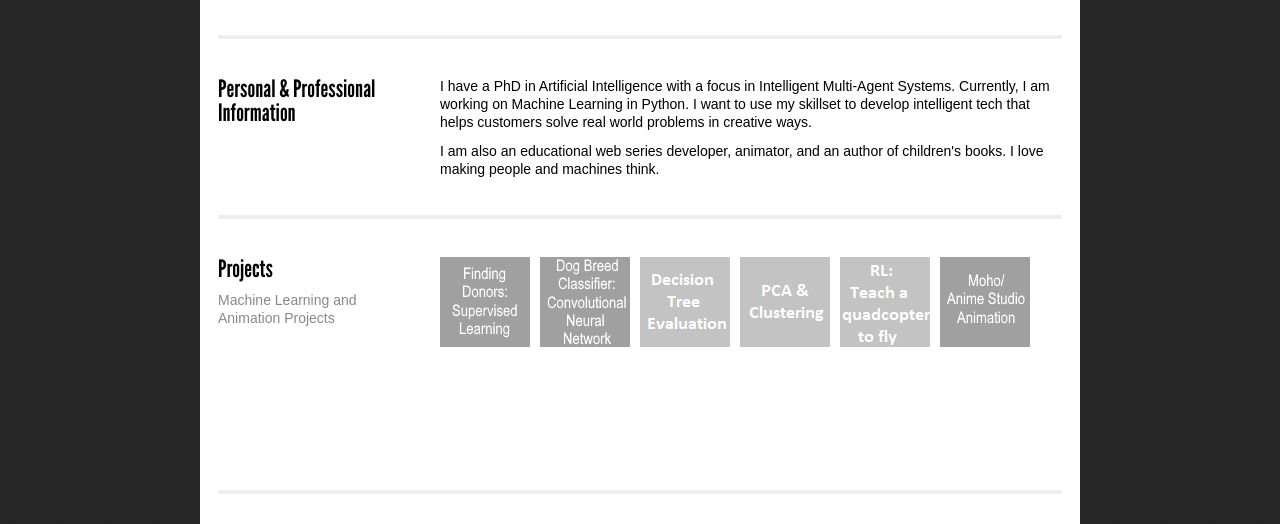
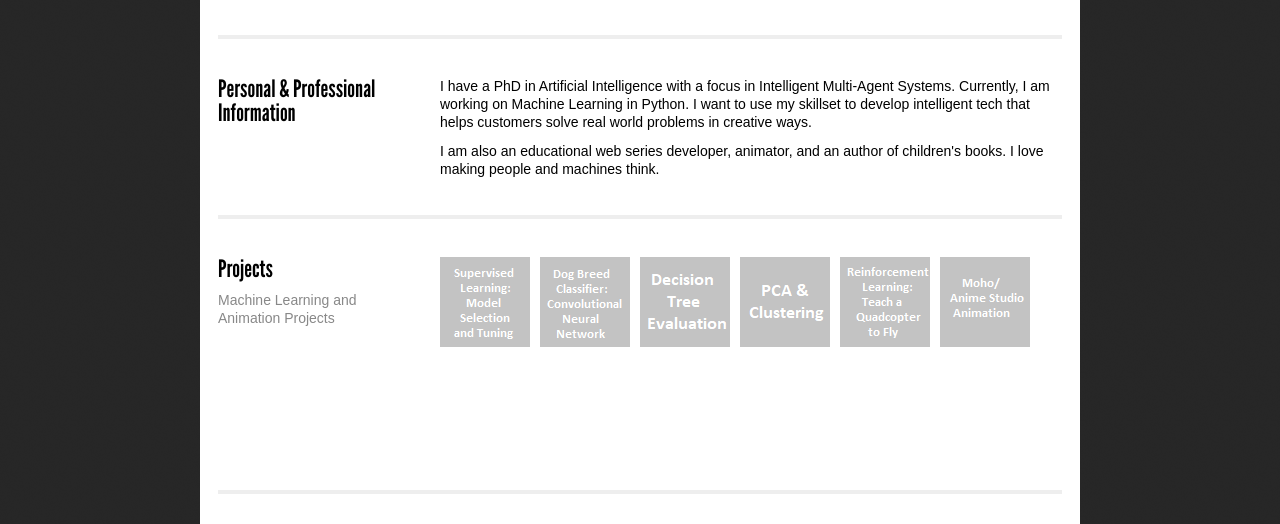
Before and after one commit to NujjA/NujjA.github.io, a plain HTML site: page index.html in a window 1280 px wide. Shown: the part 276-800 px from the top of the page. Drawn offline with Linux system fonts and the light colour scheme.

Commit message:
Added new Icons
New icons for Machine Learning Projects

```diff
--- a/index.html
+++ b/index.html
@@ -70,12 +70,12 @@
         </div>
 
         <div class="right gallery">
-          <a href="https://github.com/NujjA/Machine-Learning-Nanodegree/blob/master/Finding%20Donors%20Project%20Final/Supervised%20Learning%20-%20Finding%20Donors.ipynb"><img src="img/suplearnpic.png" width="90" height="90" alt="image" /></a>
-          <a href="https://github.com/NujjA/Machine-Learning-Nanodegree/blob/master/Dog%20Breed%20Project%20Final/Convolutional%20Neural%20Network%20Dog%20Breed%20Classifier.ipynb"><img src="img/CNNpic.png" width="90" height="90" alt="image" /></a>
+          <a href="https://github.com/NujjA/Machine-Learning-Nanodegree/blob/master/Finding%20Donors%20Project%20Final/Supervised%20Learning%20-%20Finding%20Donors.ipynb"><img src="img/SLPic2.png" width="90" height="90" alt="image" /></a>
+          <a href="https://github.com/NujjA/Machine-Learning-Nanodegree/blob/master/Dog%20Breed%20Project%20Final/Convolutional%20Neural%20Network%20Dog%20Breed%20Classifier.ipynb"><img src="img/CNNPic2.png" width="90" height="90" alt="image" /></a>
           <a href="https://github.com/NujjA/Machine-Learning-Nanodegree/blob/master/Boston%20Housing%20Project%20Final/Decision%20Tree%20Regressor_Housing%20Price%20Prediction.ipynb"><img src="img/TreePic.png" width="90" height="90" alt="image" /></a>
           <a href="https://github.com/NujjA/Machine-Learning-Nanodegree/blob/master/Customer%20Segments%20Final/customer_segments.ipynb"><img src="img/SegmentPic.png" width="90" height="90" alt="image" /></a>
-          <a href="https://github.com/NujjA/Machine-Learning-Nanodegree/blob/master/Quadcopter%20Project%20Final/Quadcopter_Project.ipynb"><img src="img/QuadPic.png" width="90" height="90" alt="image" /></a>
-          <a href="https://www.youtube.com/watch?v=yyqWX3c8E_E"><img src="img/AnimePic.png" width="90" height="90" alt="image" /></a>
+          <a href="https://github.com/NujjA/Machine-Learning-Nanodegree/blob/master/Quadcopter%20Project%20Final/Quadcopter_Project.ipynb"><img src="img/RLPic2.png" width="90" height="90" alt="image" /></a>
+          <a href="https://www.youtube.com/watch?v=yyqWX3c8E_E"><img src="img/MohoPic2.png" width="90" height="90" alt="image" /></a>
         </div>
       </div>
 
```
Also changed, not shown: img/CNNPic2.png (added), img/MohoPic2.png (added), img/QuadPic2.png (added), img/RLPic2.png (added), img/SLPic2.png (added).
